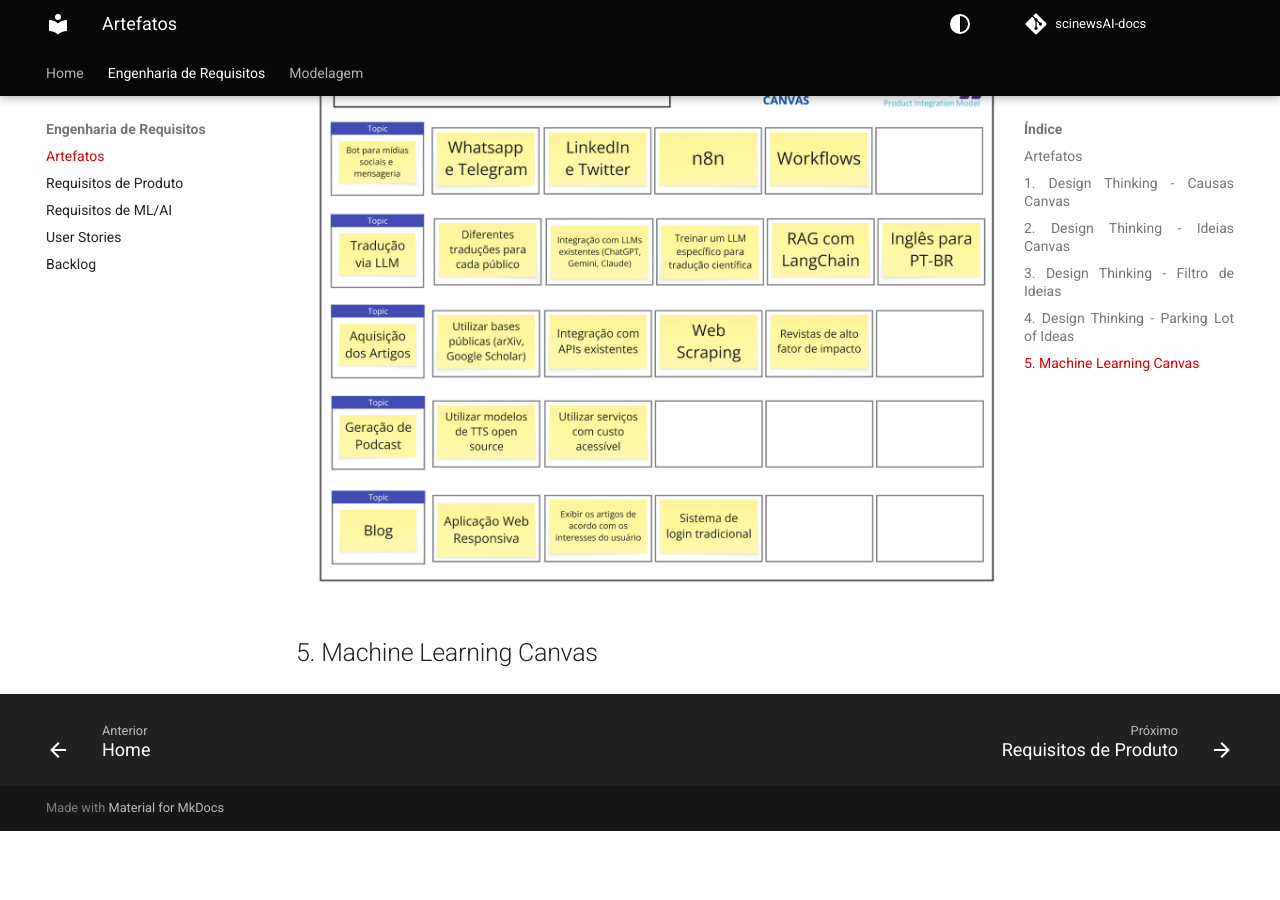
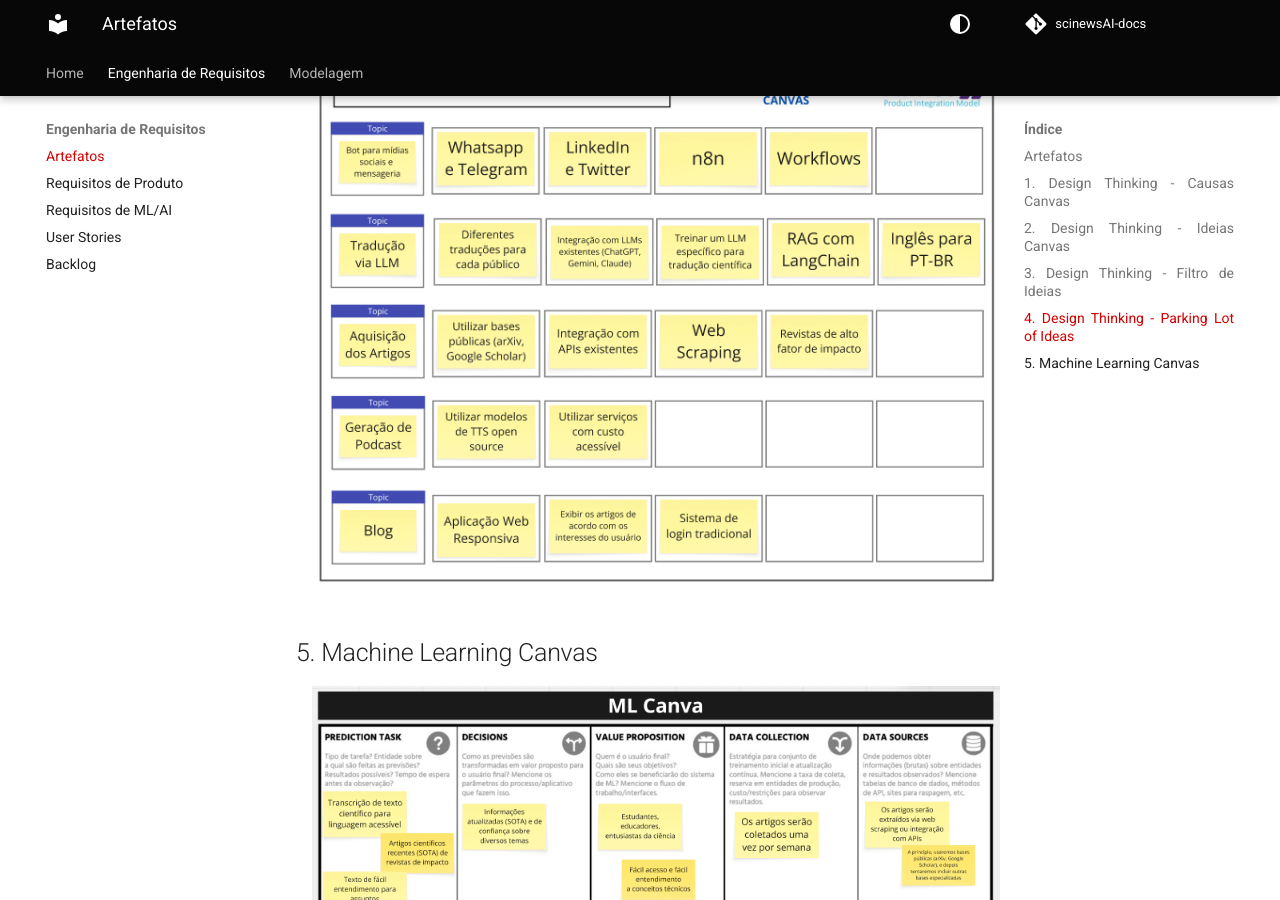
Before and after one commit to unb-Sistemas-de-Machine-learning/scinewsAI-docs, an MkDocs documentation site: the page built from docs/artifacts.md, in a window 1280 px wide and 900 px high, scrolled down 2152 px. Built offline with MkDocs 1.6.1 and Material for MkDocs 9.7.7, drawn with Linux system fonts in a browser that asks for light colours; comment, search, counter and statistics services are not loaded; the version menu is left out; before the commit the page ends 2983 px from its top, so only the background shows below that.

Commit message:
Add machine learning canvas

```diff
--- a/docs/artifacts.md
+++ b/docs/artifacts.md
@@ -19,3 +19,5 @@
 ![](assets/design_thinking_parking_lot.png)
 
 ## 5. Machine Learning Canvas
+
+![](assets/design_thinking_ml.png)
```
Also changed, not shown: docs/assets/design_thinking_ml.png (added).
